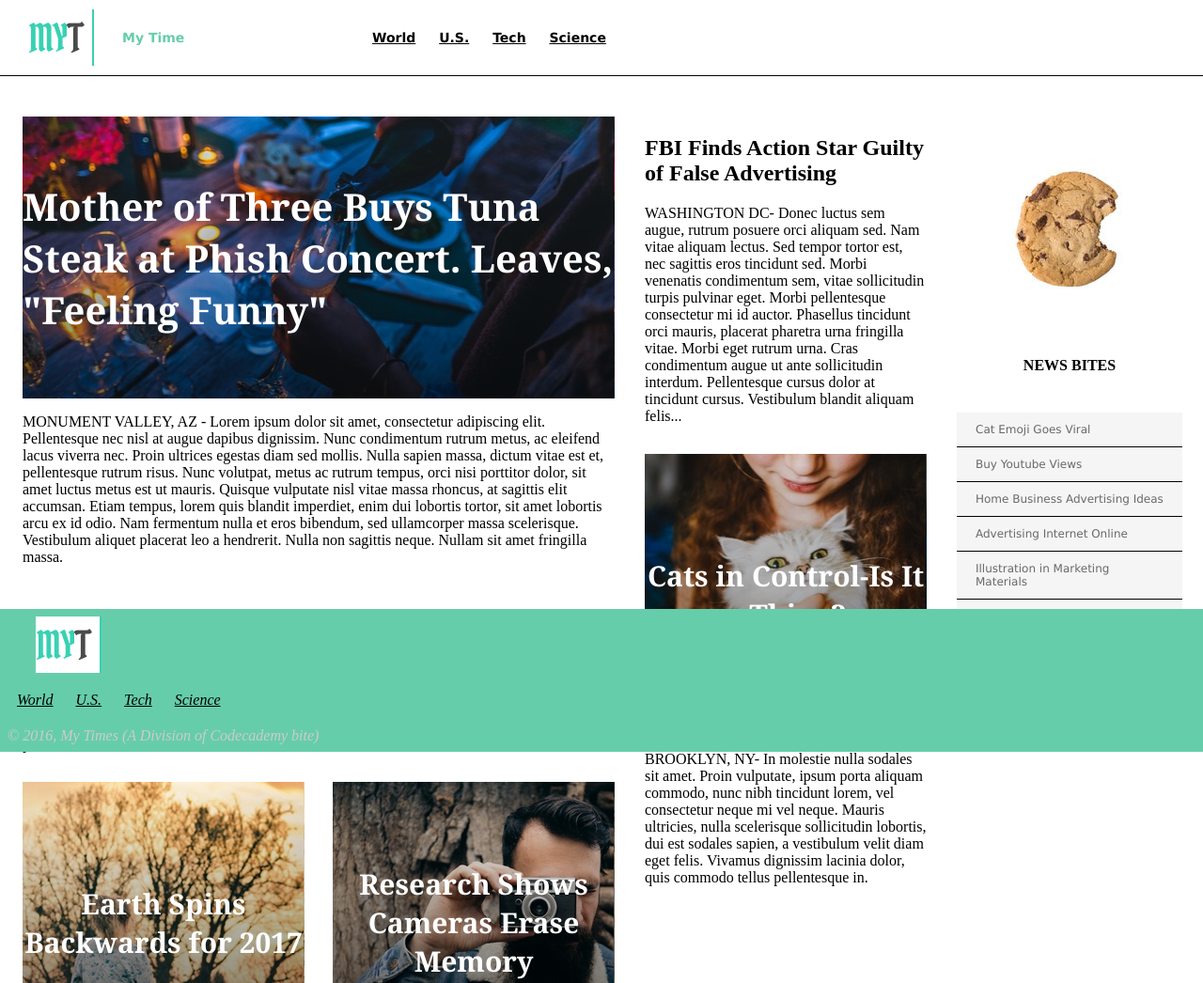
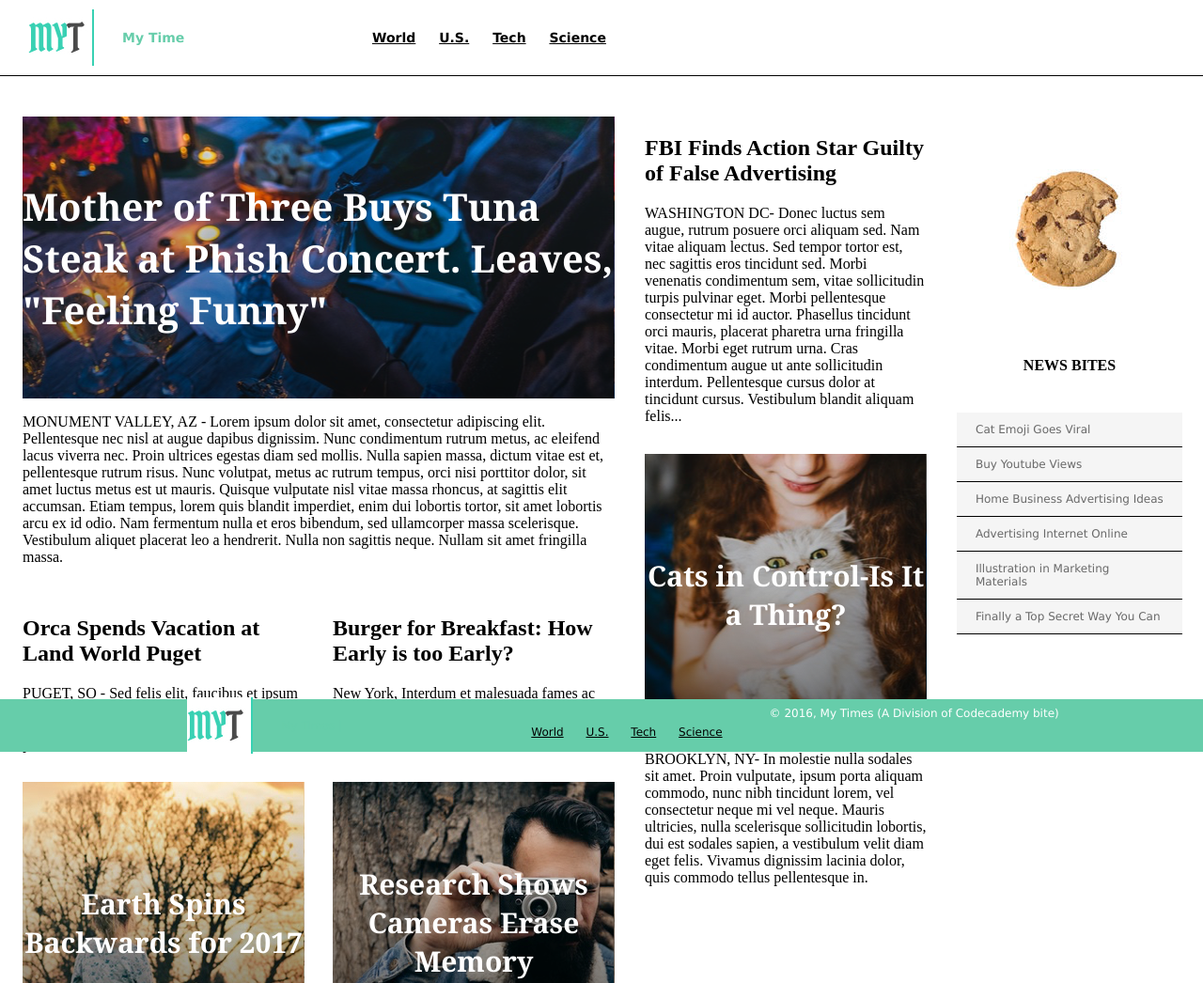
Before and after one commit to rxr2090/MyTimes, a plain HTML site: page index.html in a window 1280 px wide. Shown: the top 1046 px of the page at 94% size. Drawn offline with Linux system fonts and the light colour scheme.

Commit message:
another commit

```diff
--- a/index.html
+++ b/index.html
@@ -101,9 +101,9 @@
 <!-- Footer -->
 
 <div id="fixedfooter">
-  <div class="logo">
+  <div class="logo2">
     <img src="./images/mytimes-logo.jpg" alt="My Times Logo">
-    <span>My Times | <white> <em></span>
+    <span>My Times |</span>
   </div>
 
   <nav>
--- a/style.css
+++ b/style.css
@@ -121,16 +121,30 @@ div {border: 1px none black;}
  	bottom:0px;
  	left:0px;
  	width:100%;
- 	color:#CCC;
+ 	color:white;
 
   background-color: MediumAquamarine;
  	padding:8px;
 
-  #footertext {
   display: flex;
   justify-content: center;
-  width: 100vw;
-  height: 30px;
+  height: 40px;
   font-size: 12px;
   font-family: Verdana;
 }
+
+.logo2 {
+  display: flex;
+  flex-flow: 1;
+  padding-left: 30px;
+  align-items: center;
+  width: 356px;
+       }
+.logo2 span {color: MediumAquamarine;}
+.logo2 img {margin-right: 30px;}
+
+nav {padding-right: 40px;}
+nav span {
+  display: inline-block;
+  padding: 20px 10px;
+          }
```
